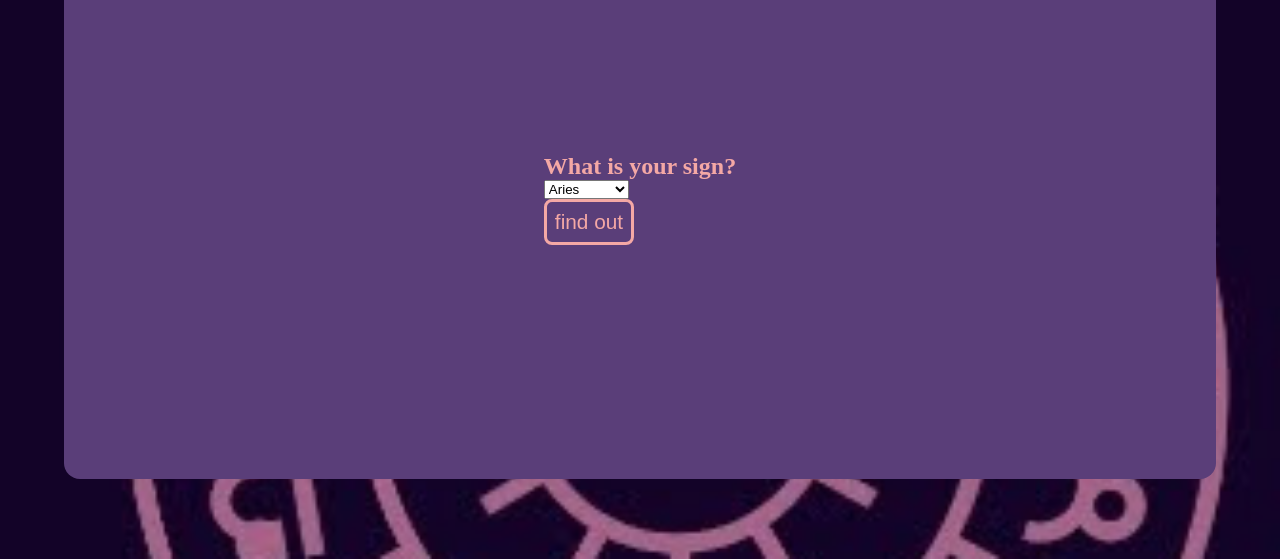
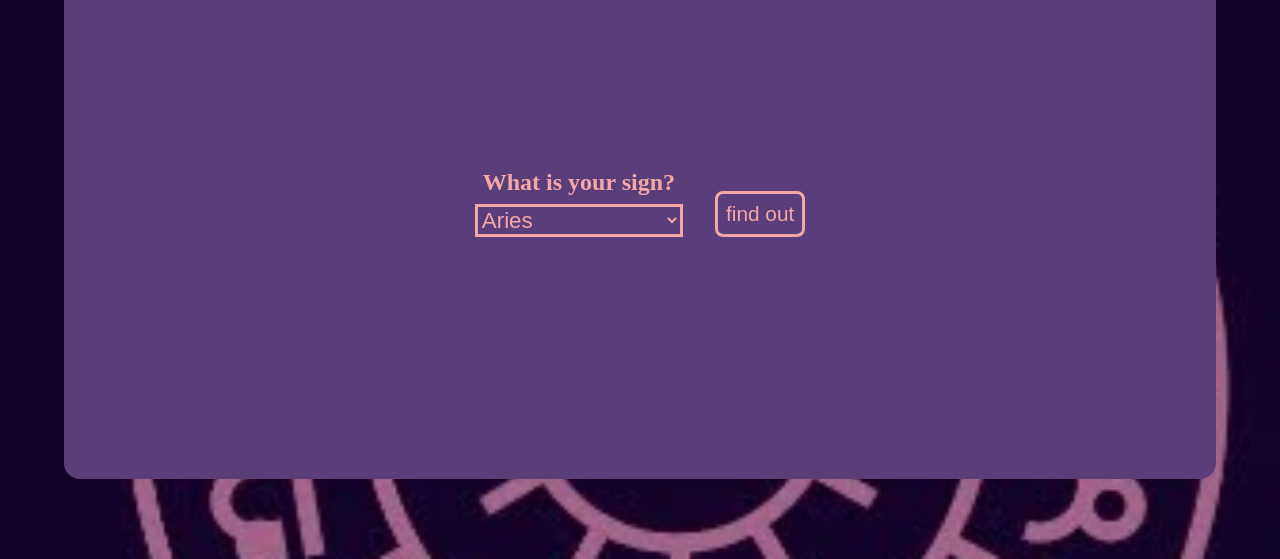
Before and after one commit to PhillipDaum/horoscopes, a plain HTML site: page index.html in a window 1280 px wide. Shown: the part 241-800 px from the top of the page. Drawn offline with Linux system fonts and the light colour scheme.

Commit message:
complete first version

```diff
--- a/css/style.css
+++ b/css/style.css
@@ -33,6 +33,7 @@ label {
 p {
     font-family: var(--font-body);
     font-size: 1.2rem;
+    padding: 1rem;
 }
 /* mobile first design */
 .form-wrapper {
@@ -46,10 +47,30 @@ p {
     justify-content: space-around;
     align-items: center;
 }
+label {
+    padding: .5rem;
+}
+.dropdown {
+    display: flex;
+    flex-direction: column;
+}
+form {
+    display: flex;
+    gap: 2rem;
+}
 .response {
     display: flex;
     flex-direction: column;
+    text-align: center;
 }
+
+select {
+    font-size: 1.4rem;
+    color: var(--font-color);
+    background: none;
+    border: var(--font-color) solid .2rem;
+}
+
 /* button */
 button {
     font-size: 1.3rem;
@@ -58,5 +79,7 @@ button {
     border: var(--font-color) solid .2rem;
     border-radius: .5rem;
     margin: auto;
+    margin-bottom: 0;
     padding: .5rem;
+    cursor: pointer;
 }
--- a/index.html
+++ b/index.html
@@ -1,38 +1,32 @@
 <!DOCTYPE html>
 <html lang="en">
+
 <head>
     <meta charset="UTF-8">
     <meta name="viewport" content="width=device-width, initial-scale=1.0">
     <title>horoscope</title>
     <link rel="stylesheet" href="css/style.css">
 </head>
+
 <body>
     <main>
         <div class="form-wrapper">
             <h1>Your Daily Horoscope</h1>
             <form action="" id="form" method="POST">
-
-                <div>
-                    <div>
-                        <label for="sign">What is your sign?</label>
-                    </div>
+                <div class="dropdown">
+                    <label for="sign">What is your sign?</label>
                     <select id="sign" name="sign">
-                        <!--  I think I can just populate this as a list from js"			 -->
-                        <!-- <option value="mint chocolate chip">Mint Chocolate Chip</option> -->
+                        <!-- list of signs populates here -->
                     </select>
                 </div>
-
-                <!-- button place order, can also be an input tag with type submit : )  -->
                 <button type="submit" id="submit-button">find out</button>
             </form>
             <div class="response">
-
-
-
+                <!-- horoscope and button populate here -->
             </div>
-
         </div>
     </main>
-<script src="js/index.js" type="module"></script>
+    <script src="js/index.js" type="module"></script>
 </body>
+
 </html>
```
